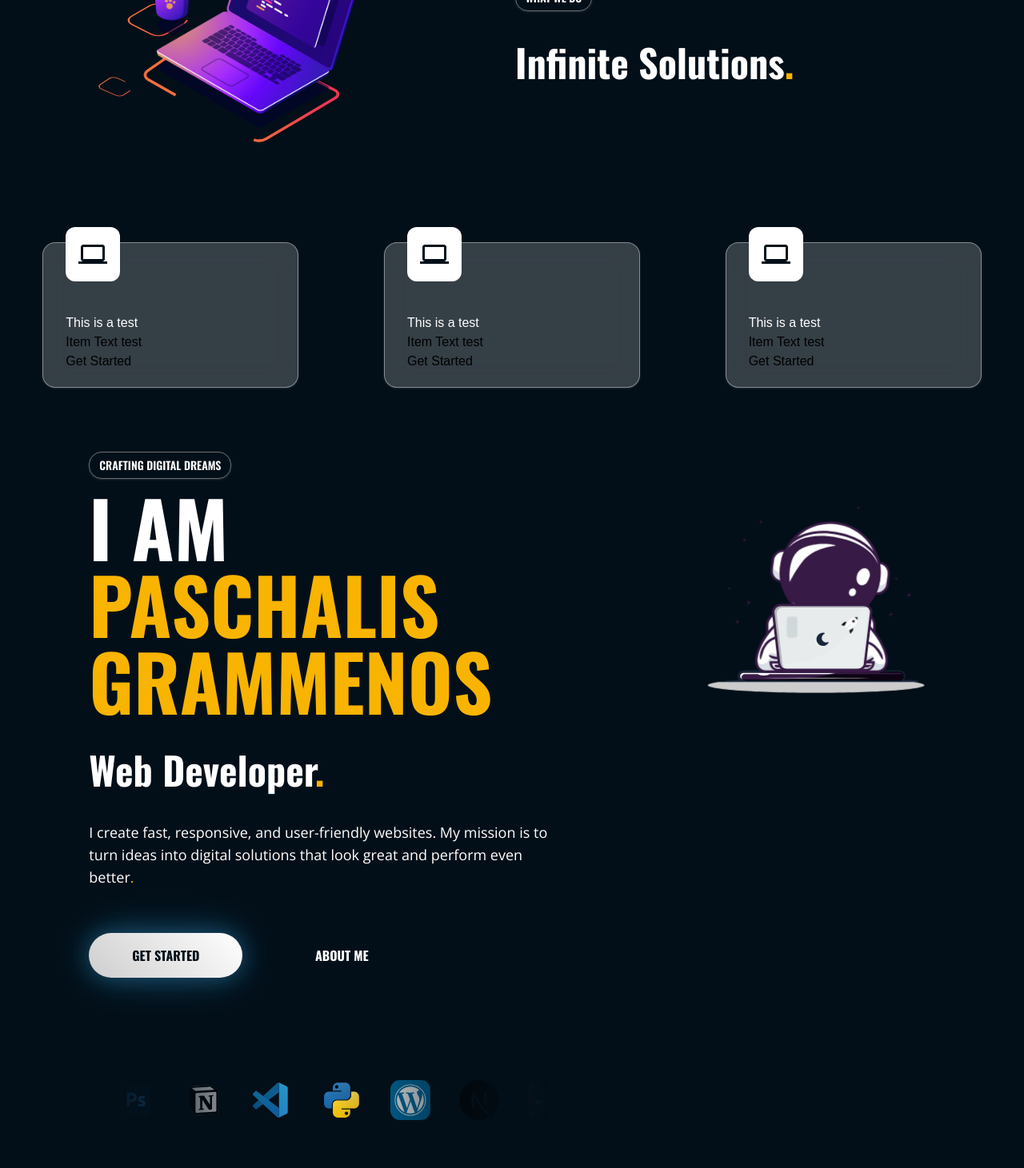
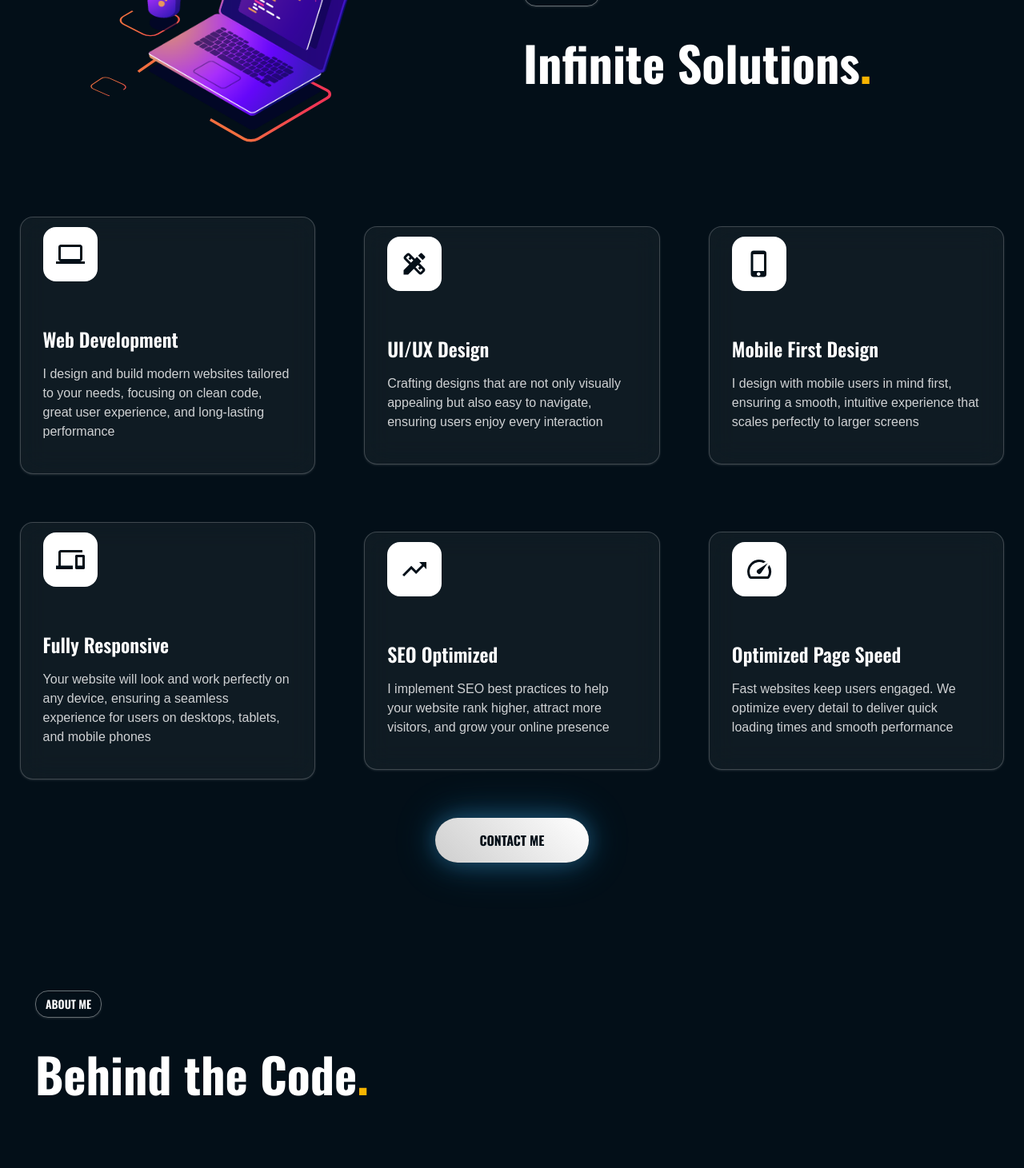
Before and after one commit to gpasxalis/nextjs-portfolio-gpasxalis, a Next.js app: page / in a window 1280 px wide. Shown: the part 1330-2791 px from the top of the page at 80% size. Built offline with nearby package versions, Linux system fonts and the light colour scheme.

Commit message:
New Section and Fixes

```diff
--- /dev/null
+++ b/src/app/components/About.jsx
@@ -0,0 +1,76 @@
+import LottieBackground from '../utils/LottieBackground'
+import SectionTitles from '../utils/SectionTitles'
+import Button from '../utils/Button'
+import Tag from '../utils/Tag'
+import { motion, scale } from 'framer-motion'
+import IconCard from '../utils/IconCard'
+import InfoCard from '../utils/InfoCard'
+
+import {
+    MdOutlineComputer,
+    MdDesignServices,
+    MdPhoneIphone,
+    MdDevices,
+    MdTrendingUp,
+    MdSpeed,
+} from 'react-icons/md'
+
+import LaptopCoffee from '../utils/lotties/LaptopCoffee.json'
+
+export default function About() {
+    const item = {
+        hidden: { opacity: 0, y: 30 },
+        show: { opacity: 1, y: 0, transition: { duration: 0.6 } },
+    }
+
+    return (
+        <section className="pb-20 px-6 flex justify-around items-center flex-col gap-12">
+            <div className="w-full pt-20 flex justify-around items-start md:items-center flex-col md:flex-row gap-10">
+                <div className="max-w-full w-full lg:pl-5">
+                    <Tag>about me</Tag>
+                    <SectionTitles>Behind the Code</SectionTitles>
+                </div>
+            </div>
+
+            <div className="w-full flex justify-around items-center flex-col md:flex-row flex-wrap">
+                <InfoCard
+                    title={'40+'}
+                    item_text={'Happy clients'}
+                    classes="w-full md:w-[30%]"
+                />
+                <InfoCard
+                    title={'3+'}
+                    item_text={'Years of experience'}
+                    classes="w-full md:w-[30%]"
+                />
+                <InfoCard
+                    title={'10+'}
+                    item_text={'Projects done'}
+                    classes="w-full md:w-[30%]"
+                />
+            </div>
+
+            <div className="w-full flex justify-around items-center flex-col md:flex-row flex-wrap gap-15">
+                <div className="w-full md:w-[30%]">
+                    <IconCard
+                        title="Web Development"
+                        item_text="I design and build modern websites tailored to your needs, focusing on clean code, great user experience, and long-lasting performance"
+                    >
+                        <div className="bg-gp-accent w-fit p-4 rounded-2xl text-4xl text-gp-blue-bg">
+                            <MdOutlineComputer />
+                        </div>
+                    </IconCard>
+                </div>
+            </div>
+
+            <div className="w-full flex justify-center items-center">
+                <Button
+                    classes="filled_button text-gp-blue-bg"
+                    href_to="#services"
+                >
+                    Contact Me
+                </Button>
+            </div>
+        </section>
+    )
+}
--- a/src/app/components/Hero.jsx
+++ b/src/app/components/Hero.jsx
@@ -8,7 +8,7 @@ import AstroGuy from '../utils/lotties/dalutionastro.json'
 
 export default function Hero() {
     return (
-        <section className="py-20 px-6 flex justify-around items-center flex-col md:flex-row">
+        <section className="pt-20 pb-10 md:pb-20 px-6 flex justify-around items-center flex-col md:flex-row">
             <div className="max-w-full md:w-1/2 lg:pl-5">
                 <Tag>Crafting Digital Dreams</Tag>
                 <h1 className="text-5xl md:text-5xl lg:text-8xl font-black uppercase text-gp-accent font-headingFont pt-2 md:pt-3">
@@ -28,21 +28,17 @@ export default function Hero() {
                     <Button
                         classes="filled_button text-gp-blue-bg"
                         href_to="#services"
-                        text="Get Started"
-                    />
-                    <Button
-                        classes="transparent_button"
-                        href_to="#services"
-                        text="About Me"
-                    />
+                    >
+                        Get Started
+                    </Button>
+                    <Button classes="transparent_button" href_to="#services">
+                        About Me
+                    </Button>
                 </div>
                 <Marquee />
             </div>
-            <div className="flex justify-center self-start -m-8 max-w-full md:w-1/3 lg:px-5">
-                <LottieBackground
-                    animationData={AstroGuy}
-                    classes="flex items-start"
-                />
+            <div className="flex justify-center md:self-start -m-8 max-w-full md:w-1/3 lg:px-5">
+                <LottieBackground animationData={AstroGuy} />
             </div>
         </section>
     )
--- a/src/app/components/Services.jsx
+++ b/src/app/components/Services.jsx
@@ -1,53 +1,111 @@
 import LottieBackground from '../utils/LottieBackground'
+import SectionTitles from '../utils/SectionTitles'
 import Button from '../utils/Button'
 import Tag from '../utils/Tag'
 import IconCard from '../utils/IconCard'
-import { MdOutlineComputer } from 'react-icons/md'
+import {
+    MdOutlineComputer,
+    MdDesignServices,
+    MdPhoneIphone,
+    MdDevices,
+    MdTrendingUp,
+    MdSpeed,
+} from 'react-icons/md'
 
 import LaptopCoffee from '../utils/lotties/LaptopCoffee.json'
 
 export default function Services() {
     return (
-        <section className="flex justify-around items-center flex-col">
-            <div className="w-full py-20 px-6 flex justify-around items-center flex-col md:flex-row">
-                <div className="flex justify-center self-start -m-8 max-w-full md:w-1/2 lg:px-5">
+        <section className="pb-20 px-6 flex justify-around items-center flex-col gap-12">
+            <div className="w-full pt-20 flex justify-around items-start md:items-center flex-col md:flex-row gap-10">
+                <div className="flex justify-center self-center md:self-start py-20 md:p-0 -m-8 max-w-full md:w-1/2 lg:px-5 order-1 md:order-0">
                     <LottieBackground
                         animationData={LaptopCoffee}
-                        classes="flex items-start w-[90%]"
+                        classes="w-full md:w-[90%]"
                     />
                 </div>
-                <div className="max-w-full md:w-1/2 lg:pl-5">
+                <div className="max-w-full w-full md:w-1/2 lg:pl-5 order-0 md:order-1">
                     <Tag>what we do</Tag>
-                    <h2 className="text-3xl md:text-4xl lg:text-5xl font-headingFont font-bold text-gp-accent py-5 md:py-10">
-                        Infinite Solutions
-                        <span className="text-gp-primary">.</span>
-                    </h2>
+                    <SectionTitles>Infinite Solutions</SectionTitles>
                 </div>
             </div>
 
-            <div className="w-full flex justify-around items-center flex-col md:flex-row flex-wrap">
-                <div className="w-1/4">
-                    <IconCard title="This is a test" item_text="Item Text test">
-                        <div className="bg-gp-accent w-fit p-4 rounded-xl -mt-10 text-4xl text-gp-blue-bg">
+            <div className="w-full flex justify-around items-center flex-col md:flex-row flex-wrap gap-15">
+                <div className="w-full md:w-[30%]">
+                    <IconCard
+                        title="Web Development"
+                        item_text="I design and build modern websites tailored to your needs, focusing on clean code, great user experience, and long-lasting performance"
+                    >
+                        <div className="bg-gp-accent w-fit p-4 rounded-2xl text-4xl text-gp-blue-bg">
                             <MdOutlineComputer />
                         </div>
                     </IconCard>
                 </div>
-                <div className="w-1/4">
-                    <IconCard title="This is a test" item_text="Item Text test">
-                        <div className="bg-gp-accent w-fit p-4 rounded-xl -mt-10 text-4xl text-gp-blue-bg">
-                            <MdOutlineComputer />
+
+                <div className="w-full md:w-[30%]">
+                    <IconCard
+                        title="UI/UX Design"
+                        item_text="Crafting designs that are not only visually appealing but also easy to navigate, ensuring users enjoy every interaction"
+                    >
+                        <div className="bg-gp-accent w-fit p-4 rounded-2xl text-4xl text-gp-blue-bg">
+                            <MdDesignServices />
                         </div>
                     </IconCard>
                 </div>
-                <div className="w-1/4">
-                    <IconCard title="This is a test" item_text="Item Text test">
-                        <div className="bg-gp-accent w-fit p-4 rounded-xl -mt-10 text-4xl text-gp-blue-bg">
-                            <MdOutlineComputer />
+
+                <div className="w-full md:w-[30%]">
+                    <IconCard
+                        title="Mobile First Design"
+                        item_text="I design with mobile users in mind first, ensuring a smooth, intuitive experience that scales perfectly to larger screens"
+                    >
+                        <div className="bg-gp-accent w-fit p-4 rounded-2xl text-4xl text-gp-blue-bg">
+                            <MdPhoneIphone />
+                        </div>
+                    </IconCard>
+                </div>
+
+                <div className="w-full md:w-[30%]">
+                    <IconCard
+                        title="Fully Responsive"
+                        item_text="Your website will look and work perfectly on any device, ensuring a seamless experience for users on desktops, tablets, and mobile phones"
+                    >
+                        <div className="bg-gp-accent w-fit p-4 rounded-2xl text-4xl text-gp-blue-bg">
+                            <MdDevices />
+                        </div>
+                    </IconCard>
+                </div>
+
+                <div className="w-full md:w-[30%]">
+                    <IconCard
+                        title="SEO Optimized"
+                        item_text="I implement SEO best practices to help your website rank higher, attract more visitors, and grow your online presence"
+                    >
+                        <div className="bg-gp-accent w-fit p-4 rounded-2xl text-4xl text-gp-blue-bg">
+                            <MdTrendingUp />
+                        </div>
+                    </IconCard>
+                </div>
+
+                <div className="w-full md:w-[30%]">
+                    <IconCard
+                        title="Optimized Page Speed"
+                        item_text="Fast websites keep users engaged. We optimize every detail to deliver quick loading times and smooth performance"
+                    >
+                        <div className="bg-gp-accent w-fit p-4 rounded-2xl text-4xl text-gp-blue-bg">
+                            <MdSpeed />
                         </div>
                     </IconCard>
                 </div>
             </div>
+
+            <div className="w-full flex justify-center items-center">
+                <Button
+                    classes="filled_button text-gp-blue-bg"
+                    href_to="#services"
+                >
+                    Contact Me
+                </Button>
+            </div>
         </section>
     )
 }
--- a/src/app/layout.js
+++ b/src/app/layout.js
@@ -31,12 +31,16 @@ export default function RootLayout({ children }) {
                 className={`${headingFont.variable} ${bodyFont.variable} antialiased bg-gp-blue-bg`}
             >
                 <Navbar />
-                <div className="fixed top-0 left-0 w-48 h-48 md:w-96 md:h-96 bg-gradient-to-bl from-white/10 via-white/20 to-white/30 rounded-b-full blur-2xl opacity-40 animate-pulse"></div>
+
+                {/* Gradient Blobs */}
+                <div className="-z-10 fixed top-0 left-0 w-48 h-48 md:w-96 md:h-96 bg-gradient-to-bl from-white/10 via-white/20 to-white/30 rounded-b-full blur-2xl opacity-40 animate-pulse"></div>
                 <div
                     className="fixed top-0 right-0 w-48 h-48 md:w-96 md:h-96 bg-gradient-to-bl from-gp-primary/10 via-gp-primary/20 to-gp-primary/30 rounded-b-full blur-3xl opacity-30 animate-pulse"
                     style={{ animationDelay: '1s' }}
                 ></div>
-                <main className="lg:max-w-[1600px] mx-auto max-w-screen">
+
+                {/* Main Section with Components */}
+                <main className="lg:max-w-[1450px] mx-auto max-w-screen">
                     {children}
                 </main>
             </body>
--- a/src/app/page.js
+++ b/src/app/page.js
@@ -1,11 +1,13 @@
 import Hero from './components/Hero'
 import Services from './components/Services'
+import About from './components/About'
 
 export default function Home() {
     return (
         <>
             <Hero />
             <Services />
+            <About />
             <Hero />
         </>
     )
--- a/src/app/utils/Button.jsx
+++ b/src/app/utils/Button.jsx
@@ -1,12 +1,12 @@
 import Link from 'next/link'
 
-export default function Button(props) {
+export default function Button({ children, classes, href_to }) {
     return (
         <Link
-            href="#services"
-            className={`${props.classes} py-4 rounded-4xl min-w-48 uppercase text-center font-bold font-headingFont`}
+            href={href_to}
+            className={`${classes} py-4 rounded-4xl min-w-48 uppercase text-center font-bold font-headingFont`}
         >
-            {props.text}
+            {children}
         </Link>
     )
 }
--- a/src/app/utils/ButtonSmall.jsx
+++ b/src/app/utils/ButtonSmall.jsx
@@ -1,13 +1,12 @@
 import Link from 'next/link'
 
-export default function ButtonSmall(props) {
+export default function ButtonSmall({ children, href_to, classes }) {
     return (
         <Link
-            href={props.href_to}
-            className={`${props.classes} px-8 py-2 rounded-4xl uppercase text-center font-bold font-headingFont`}
-            target="_blank"
+            href={href_to}
+            className={`${classes} px-8 py-2 rounded-4xl uppercase text-center font-bold font-headingFont`}
         >
-            {props.text}
+            {children}
         </Link>
     )
 }
--- a/src/app/utils/IconCard.jsx
+++ b/src/app/utils/IconCard.jsx
@@ -1,17 +1,13 @@
-import Link from 'next/link'
-
 export default function IconCard({ title, item_text, children }) {
     return (
-        <div className="rounded-2xl py-5 px-7 border border-gp-accent/40 bg-gp-accent/20 backdrop-blur-lg shadow-sm shadow-gp-accent/10">
+        <div className="rounded-2xl pt-3 pb-10 px-7 border border-gp-accent/20 bg-gp-accent/5 backdrop-blur-lg shadow-sm shadow-gp-accent/10 flex flex-col gap-4">
             <div className="text-4xl text-gp-blue-bg pb-10">{children}</div>
 
-            <h4 className="text-gp-accent">{title}</h4>
+            <h4 className="font-headingFont font-semibold text-gp-accent text-xl md:text-2xl">
+                {title}
+            </h4>
 
-            <p>{item_text}</p>
-
-            <Link href="#services" className="fake_button">
-                Get Started
-            </Link>
+            <p className="text-gp-accent/80">{item_text}</p>
         </div>
     )
 }
--- /dev/null
+++ b/src/app/utils/InfoCard.jsx
@@ -0,0 +1,22 @@
+'use client'
+import { motion, scale } from 'framer-motion'
+
+export default function InfoCard({ title, item_text, classes }) {
+    const item = {
+        hidden: { opacity: 0, y: 30 },
+        show: { opacity: 1, y: 0, transition: { duration: 0.6 } },
+    }
+
+    return (
+        <motion.div
+            variants={item}
+            whileHover={{ scale: 1.05 }}
+            className={`${classes} bg-white/5 backdrop-blur-sm rounded-3xl p-8 text-center border border-gp-accent/10`}
+        >
+            <h3 className="font-headingFont text-5xl md:text-6xl font-bold text-gradient mb-4 text-gp-accent">
+                {title}
+            </h3>
+            <p className="text-gp-accent/80 font-medium text-lg">{item_text}</p>
+        </motion.div>
+    )
+}
--- /dev/null
+++ b/src/app/utils/SectionTitles.jsx
@@ -0,0 +1,8 @@
+export default function SectionTitles({ children }) {
+    return (
+        <h2 className="text-4xl md:text-5xl lg:text-6xl font-headingFont font-bold text-gp-accent py-5 md:py-10">
+            {children}
+            <span className="text-gp-primary">.</span>
+        </h2>
+    )
+}
```
Also changed, not shown: public/assets/memoji-computer.png (added).
